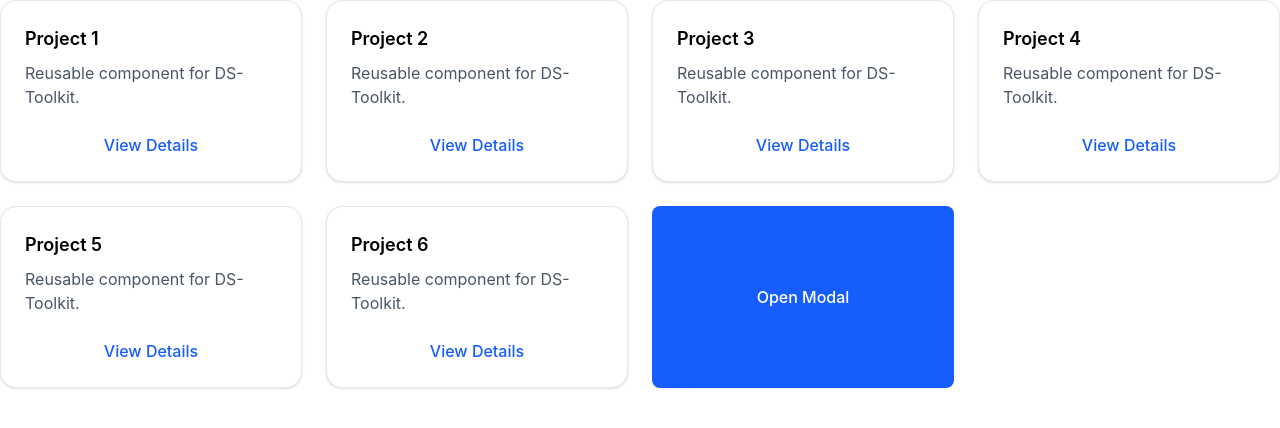
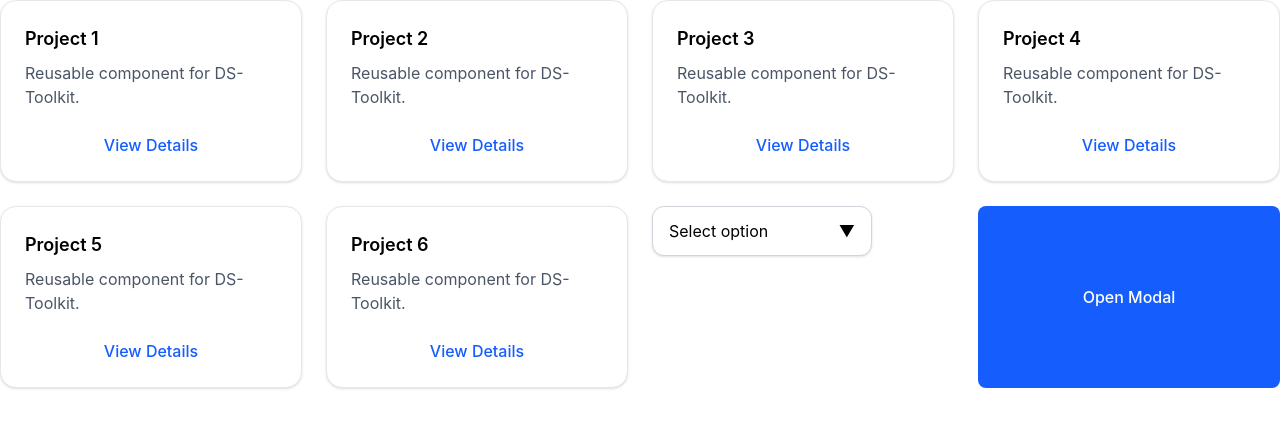
Before and after one commit to mahsafaramarzii/ds-toolkit, a React (Vite) app: page / in a window 1280 px wide. Shown: the top 428 px of the page. Built offline with nearby package versions, Linux system fonts and the light colour scheme.

Commit message:
feat: add Dropdown component and Storybook documentation

```diff
--- a/src/App.tsx
+++ b/src/App.tsx
@@ -2,6 +2,7 @@ import { Button } from "./components/atoms/Button";
 import { Card } from "./components/molecules/Card"
 import { useState } from "react";
 import { Modal } from "./components/molecules/Madol";
+import { Dropdown } from "./components/molecules/Dropdown";
 
 function App() {
 
@@ -37,6 +38,25 @@ function App() {
       </Card>
 
     ))}
+    <Dropdown
+  items={[
+    {
+      label: "React",
+      value: "react",
+    },
+    {
+      label: "Vue",
+      value: "vue",
+    },
+    {
+      label: "Angular",
+      value: "angular",
+    },
+  ]}
+  onSelect={(value) =>
+    console.log(value)
+  }
+/>
     <Button
         onClick={() => setOpen(true)}
       >
--- /dev/null
+++ b/src/components/molecules/Dropdown/Dropdown.module.css
@@ -0,0 +1,18 @@
+.container {
+    position: relative;
+    width: 220px;
+  }
+
+  .menu {
+    position: absolute;
+    top: calc(100% + 8px);
+    left: 0;
+
+    width: 100%;
+
+    border-radius: 0.75rem;
+
+    overflow: hidden;
+
+    z-index: 100;
+  }
--- /dev/null
+++ b/src/components/molecules/Dropdown/Dropdown.tsx
@@ -0,0 +1,123 @@
+import { forwardRef,useEffect,useRef,useState,} from "react";
+
+  import clsx from "clsx";
+
+  import styles from "./Dropdown.module.css";
+
+  import type {
+    DropdownItem,
+    DropdownProps,
+  } from "./Dropdown.types";
+
+  export const Dropdown = forwardRef<
+    HTMLDivElement,
+    DropdownProps
+  >(
+    (
+      {
+        items,
+        placeholder = "Select option",
+        onSelect,
+      },
+      ref
+    ) => {
+      const [open, setOpen] = useState(false);
+
+      const [selected, setSelected] =
+        useState<string>("");
+
+      const containerRef =
+        useRef<HTMLDivElement>(null);
+
+      useEffect(() => {
+        const handleClickOutside = (
+          event: MouseEvent
+        ) => {
+          if (
+            containerRef.current &&
+            !containerRef.current.contains(
+              event.target as Node
+            )
+          ) {
+            setOpen(false);
+          }
+        };
+
+        document.addEventListener(
+          "mousedown",
+          handleClickOutside
+        );
+
+        return () => {
+          document.removeEventListener(
+            "mousedown",
+            handleClickOutside
+          );
+        };
+      }, []);
+
+      const handleSelect = (
+        item: DropdownItem
+      ) => {
+        setSelected(item.label);
+
+        onSelect?.(item.value);
+
+        setOpen(false);
+      };
+      const arrow = open ? "▲" : "▼";
+      return (
+        <div
+          ref={containerRef}
+          className={styles.container}
+        >
+          <div
+            ref={ref}
+            data-testid="dropdown-trigger"
+            onClick={() =>
+              setOpen((prev) => !prev)
+            }
+
+            className="
+            flex items-center justify-between cursor-pointer rounded-xl border border-gray-300 bg-white
+           px-4 py-3 shadow-sm transition hover:border-gray-400 ">
+            <span>{selected || placeholder}</span>
+            <span>{arrow}</span>
+          </div>
+          {open && (
+            <div
+              data-testid="dropdown-menu"
+              className={clsx(
+                styles.menu,
+                "border",
+                "border-gray-200",
+                "bg-white",
+                "shadow-md"
+              )}
+            >
+              {items.map((item) => (
+                <button
+                  key={item.value}
+                  onClick={() =>
+                    handleSelect(item)
+                  }
+                  className={clsx(
+                    "flex w-full justify-between  px-4 py-3 text-left transition hover:bg-gray-100",
+                    selected === item.label &&
+                      "bg-gray-100 font-medium"
+                  )}
+
+                >
+                 <span> {item.label} </span>
+                 <span> {arrow} </span>
+       </button>
+
+              ))}
+            </div>
+          )}
+        </div>
+      );
+    }
+  );
+
+  Dropdown.displayName = "Dropdown";
--- /dev/null
+++ b/src/components/molecules/Dropdown/index.ts
@@ -0,0 +1,6 @@
+export { Dropdown } from "./Dropdown";
+
+export type {
+  DropdownProps,
+  DropdownItem,
+} from "./Dropdown.types";
```
Also changed, not shown: src/components/molecules/Dropdown/Dropdown.types.ts (added, +10 -0 lines), 1 other file (tests, documents, lock files or other folders).
